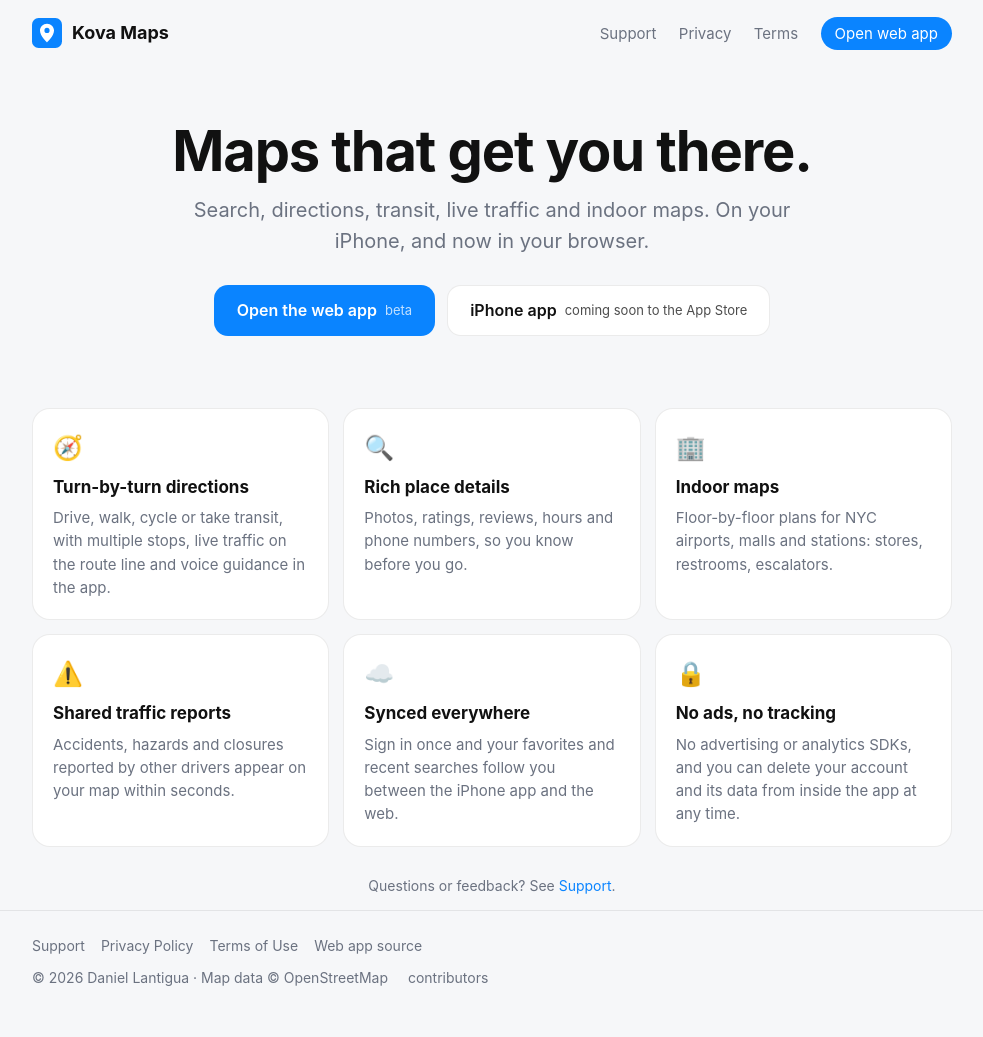
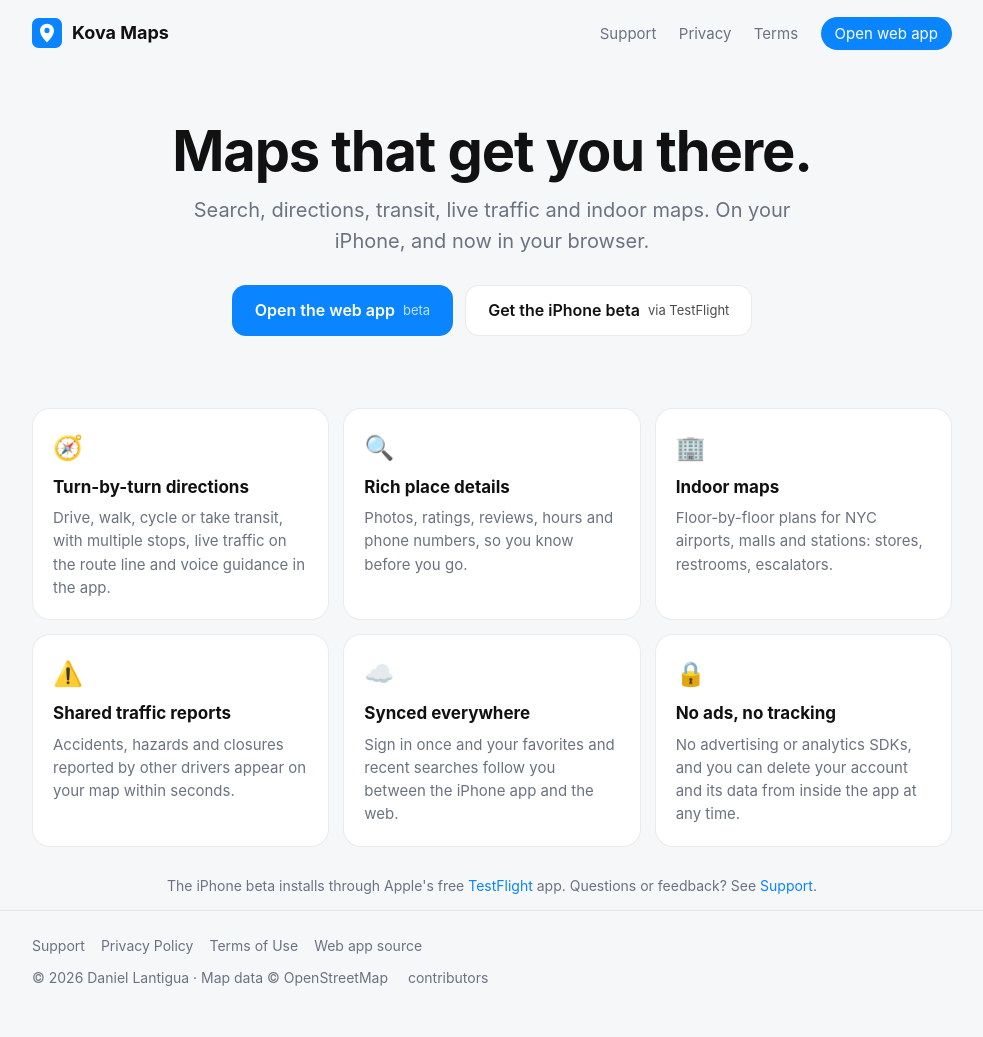
Before and after one commit to xDaniel1/waypoint-site, a Jekyll site: the page built from index.html, in a window 1280 px wide. Shown: the whole page, without its empty margins (148-1131 px from the left). Built offline with Jekyll 4.4.1, drawn with Linux system fonts in a browser that asks for light colours.

Commit message:
Link the public TestFlight beta from the landing page
Co-Authored-By: Claude Fable 5.1 <noreply@anthropic.com>

```diff
--- a/index.html
+++ b/index.html
@@ -8,7 +8,7 @@ permalink: /
   <div class="buttons">
     <a class="btn primary" href="https://app.kovamaps.com">Open the web app <span class="sub">beta</span></a>
     <!-- Swap for https://apps.apple.com/app/id6827830148 once the App Store listing is live. -->
-    <span class="btn">iPhone app <span class="sub">coming soon to the App Store</span></span>
+    <a class="btn" href="https://testflight.apple.com/join/cWQN9SQm">Get the iPhone beta <span class="sub">via TestFlight</span></a>
   </div>
 </section>
 
@@ -21,4 +21,4 @@ permalink: /
   <div class="card"><div class="ic">🔒</div><h3>No ads, no tracking</h3><p>No advertising or analytics SDKs, and you can delete your account and its data from inside the app at any time.</p></div>
 </section>
 
-<p class="note">Questions or feedback? See <a href="/support">Support</a>.</p>
+<p class="note">The iPhone beta installs through Apple's free <a href="https://apps.apple.com/app/testflight/id899247664">TestFlight</a> app. Questions or feedback? See <a href="/support">Support</a>.</p>
```
